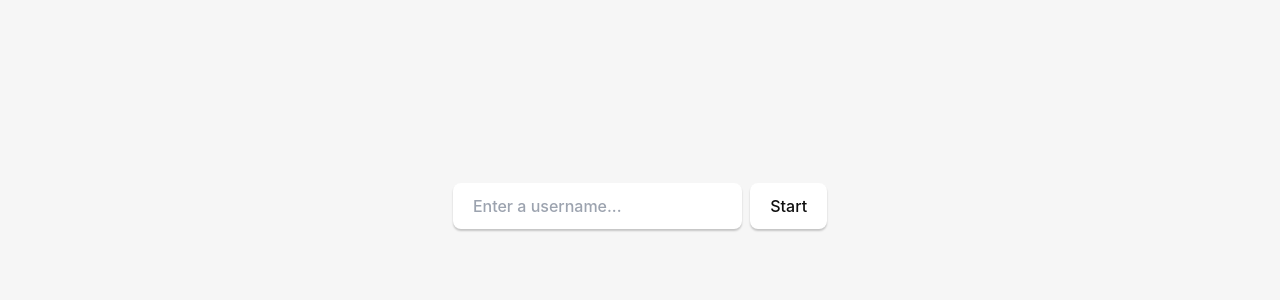
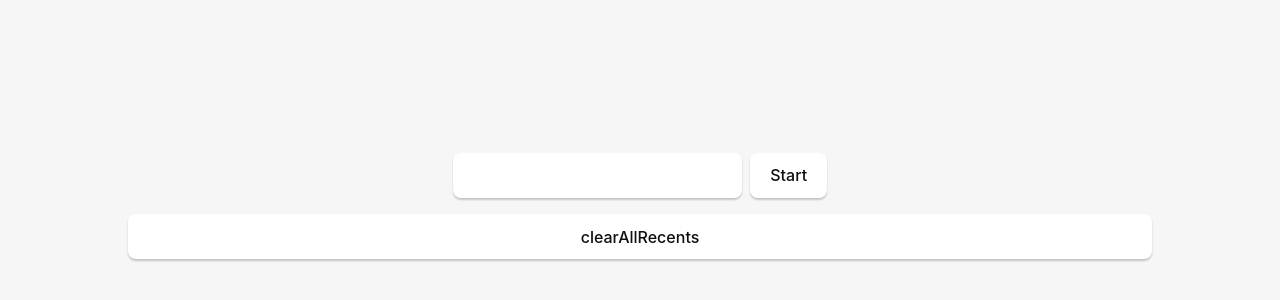
Before and after one commit to chlouzada/streamlink-tray, a React (Vite) app: page / in a window 1280 px wide. Shown: the part 194-494 px from the top of the page. Built offline with nearby package versions, Linux system fonts and the light colour scheme.

Commit message:
recent store

```diff
--- a/package.json
+++ b/package.json
@@ -12,7 +12,8 @@
   "dependencies": {
     "@tauri-apps/api": "^1.4.0",
     "react": "^18.2.0",
-    "react-dom": "^18.2.0"
+    "react-dom": "^18.2.0",
+    "zustand": "^4.4.1"
   },
   "devDependencies": {
     "@tauri-apps/cli": "^1.4.0",
--- a/src/App.tsx
+++ b/src/App.tsx
@@ -1,32 +1,46 @@
 import { useState } from 'react';
 import { invoke } from '@tauri-apps/api/tauri';
 import './App.css';
+import { useRecentStore } from './stores/recentStore';
+
+export const Recents = () => {
+  const { recents, clearAllRecents } = useRecentStore();
+
+  return (
+    <div className="flex flex-col mx-auto w-4/5 mt-4">
+      <ul className="space-y-2">
+        {recents.map((name) => (
+          <li key={`recents-list-${name}`} className="flex w-full">
+            <span className="w-full border">{name}</span>
+          </li>
+        ))}
+      </ul>
+
+      <button onClick={clearAllRecents}>clearAllRecents</button>
+    </div>
+  );
+};
 
 function App() {
   const [name, setName] = useState('');
+  const { addRecent } = useRecentStore();
 
-  async function open_stream(name: string) {
-    console.log('aqui', name);
+  const handleSubmit = async (e: React.FormEvent<HTMLFormElement>) => {
+    e.preventDefault();
     await invoke('open_stream', { input: name });
-    console.log('after');
-  }
+    addRecent(name);
+  };
 
   return (
     <div className="flex flex-col justify-center h-full">
       <form
-        className="flex justify-center"
-        onSubmit={(e) => {
-          e.preventDefault();
-          open_stream(name);
-        }}
+        className="flex justify-center gap-2 mx-auto w-4/5"
+        onSubmit={handleSubmit}
       >
-        <input
-          className="mr-2"
-          onChange={(e) => setName(e.currentTarget.value)}
-          placeholder="Enter a username..."
-        />
+        <input onChange={(e) => setName(e.currentTarget.value)} />
         <button type="submit">Start</button>
       </form>
+      <Recents />
     </div>
   );
 }
--- /dev/null
+++ b/src/stores/recentStore.ts
@@ -0,0 +1,34 @@
+import { create } from 'zustand';
+
+const RECENTS_KEY = 'recents';
+
+type RecentsState = {
+  recents: string[];
+  addRecent: (recent: string) => void;
+  removeRecent: (recent: string) => void;
+  clearAllRecents: () => void;
+};
+
+export const useRecentStore = create<RecentsState>((set) => ({
+  recents: JSON.parse(localStorage.getItem(RECENTS_KEY) ?? '[]') as string[],
+  addRecent: (recent) =>
+    set((state) => {
+      localStorage.setItem(
+        RECENTS_KEY,
+        JSON.stringify([recent, ...state.recents])
+      );
+      return { recents: [recent, ...state.recents] };
+    }),
+  removeRecent: (recent) =>
+    set((state) => {
+      localStorage.setItem(
+        RECENTS_KEY,
+        JSON.stringify(state.recents.filter((r) => r !== recent))
+      );
+      return { recents: state.recents.filter((r) => r !== recent) };
+    }),
+  clearAllRecents: () => {
+    set({ recents: [] });
+    localStorage.removeItem(RECENTS_KEY);
+  },
+}));
```
Also changed, not shown: 1 other file (tests, documents, lock files or other folders).
